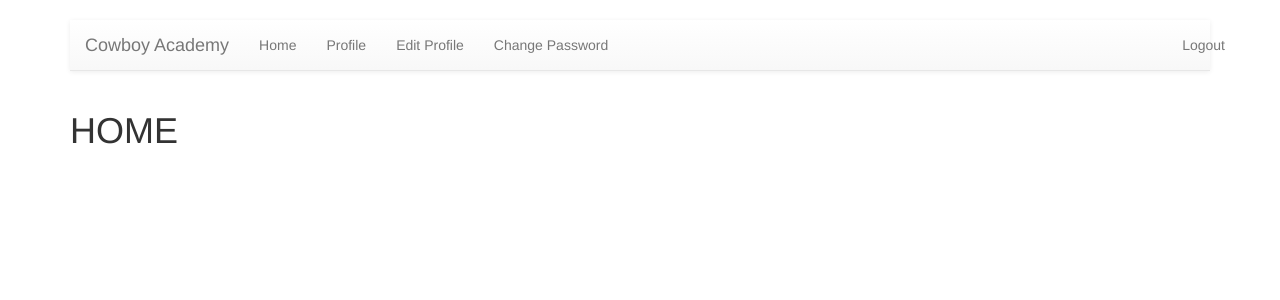
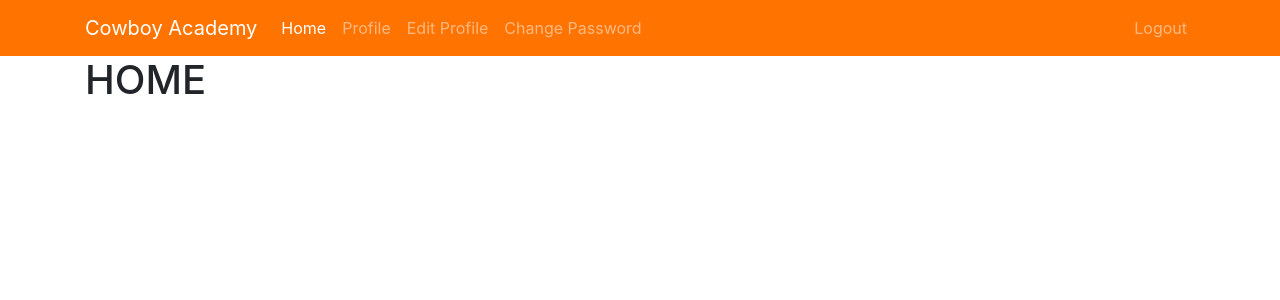
Before and after one commit to hamr1/cowboy-academy, a Django app: page /account/ in a window 1280 px wide. Shown: the top 300 px of the page. Run offline with Django 3.2, Linux system fonts and the light colour scheme; a user stored in the database is signed in; some libraries are stand-ins or nearby versions.

Commit message:
Made HTML and CSS CHanges

```diff
--- a/blog/templates/base.html
+++ b/blog/templates/base.html
@@ -1,56 +1,53 @@
+
 {% load static %}
 <html>
    <head>
-      <link rel="stylesheet" href="//maxcdn.bootstrapcdn.com/bootstrap/3.2.0/css/bootstrap.min.css">
-      <link rel="stylesheet" href="//maxcdn.bootstrapcdn.com/bootstrap/3.2.0/css/bootstrap-theme.min.css">
-      <link rel="stylesheet" href="{% static 'css/blog.css' %}">
+      <link rel="stylesheet" href="https://maxcdn.bootstrapcdn.com/bootstrap/4.0.0/css/bootstrap.min.css" integrity="sha384-Gn5384xqQ1aoWXA+058RXPxPg6fy4IWvTNh0E263XmFcJlSAwiGgFAW/dAiS6JXm" crossorigin="anonymous">
     </head>
-   <br>
-   <body>
-      <div class="navbar-wrapper">
+<nav class="navbar navbar-expand-md navbar-dark bg-cowboy" style="background-color: #FF7300;" >
     <div class="container">
-            <nav class="navbar navbar-default navbar-static-top" >
-              <div class="container">
-                <div class="navbar-header">
-                  <button type="button" class="navbar-toggle collapsed" data-toggle="collapse" data-target="#navbar" aria-expanded="false" aria-controls="navbar">
-                    <span class="sr-only">Toggle navigation</span>
-                    <span class="icon-bar"></span>
-                    <span class="icon-bar"></span>
-                    <span class="icon-bar"></span>
+
+  <a class="navbar-brand" href="../">Cowboy Academy</a>
+  <button class="navbar-toggler" type="button" data-toggle="collapse" data-target="#navbarsExample04" aria-controls="navbarsExample04" aria-expanded="false" aria-label="Toggle navigation">
+      <span class="navbar-toggler-icon"></span>
   </button>
-                  <a class="navbar-brand" href='../'>Cowboy Academy</a>                </div>
+  <div class="collapse navbar-collapse" id="navbarsExample04">
+    {%if user.is_authenticated %}
+    <ul class="navbar-nav">
+      <li class="nav-item active">
+        <a class="nav-link" href="{% url 'home' %}">Home <span class="sr-only">(current)</span></a>
+      </li>
+      <li class="nav-item">
+        <a class="nav-link" href="{% url 'blog:view_profile'%}">Profile</a>
+      </li>
+      <li class="nav-item">
+          <a class="nav-link" href="{% url 'blog:edit_profile'%}">Edit Profile</a>
+        </li>
+      <li class="nav-item">
+            <a class="nav-link" href="{% url 'blog:change_password'%}">Change Password</a>
+          </li>
+    </ul>
 
-                  <div id="navbar" class="navbar-collapse collapse">
-                      {%if user.is_authenticated %}
-                    <ul class="nav navbar-nav ">
-                          <li><a href="{% url 'home' %}">Home</a></li>
-                          <li><a href="{% url 'blog:view_profile'%}">Profile</a></li>
-                          <li><a href="{% url 'blog:edit_profile'%}">Edit Profile</a></li>
-                          <li><a href="{% url 'blog:change_password'%}">Change Password</a></li>
-                      </ul>
-                      <ul class="nav navbar-nav navbar-right">
-                          <li><a href="{% url 'blog:logout'%}">Logout</a></li>
-
+    <ul class="navbar-nav ml-auto">
+          <li class="nav-item">
+              <a class="nav-link" href="{% url 'blog:logout'%}">Logout</a>
+            </li>
     </ul>
 
     {%else%}
-                  <ul class="nav navbar-nav navbar-right">
-                    <li><a href="{% url 'blog:login'%}">Login</a></li>
-                    <li ><a href="{% url 'blog:register'%}">Register</a> </li>
+      <ul class="navbar-nav ml-auto">
+        <li class="nav-item">
+            <a class="nav-link" href="{% url 'blog:login'%}">Login</a>
+          </li>
+        <li class="nav-item">
+            <a class="nav-link" href="{% url 'blog:register'%}">Register</a>
+          </li>
       </ul>
+
     {% endif  %}
-                </div>
   </div>
 </nav>
 </div>
-        </div>
-
-        </div>
-      <script src="https://code.jquery.com/jquery-2.1.3.min.js"></script>
-      <script src="http://maxcdn.bootstrapcdn.com/bootstrap/3.3.1/js/bootstrap.min.js"></script>
-   </body>
-</html>
-
 
 <html>
   <head>
@@ -64,3 +61,7 @@
       {% endblock %}
   </body>
 </html>
+
+<script src="https://code.jquery.com/jquery-3.2.1.slim.min.js" integrity="sha384-KJ3o2DKtIkvYIK3UENzmM7KCkRr/rE9/Qpg6aAZGJwFDMVNA/GpGFF93hXpG5KkN" crossorigin="anonymous"></script>
+<script src="https://cdnjs.cloudflare.com/ajax/libs/popper.js/1.12.3/umd/popper.min.js" integrity="sha384-vFJXuSJphROIrBnz7yo7oB41mKfc8JzQZiCq4NCceLEaO4IHwicKwpJf9c9IpFgh" crossorigin="anonymous"></script>
+<script src="https://maxcdn.bootstrapcdn.com/bootstrap/4.0.0-beta.2/js/bootstrap.min.js" integrity="sha384-alpBpkh1PFOepccYVYDB4do5UnbKysX5WZXm3XxPqe5iKTfUKjNkCk9SaVuEZflJ" crossorigin="anonymous"></script>
```
Also changed, not shown: blog/static/css/style.css (added). Lines whose indentation alone changed are shown as unchanged.
